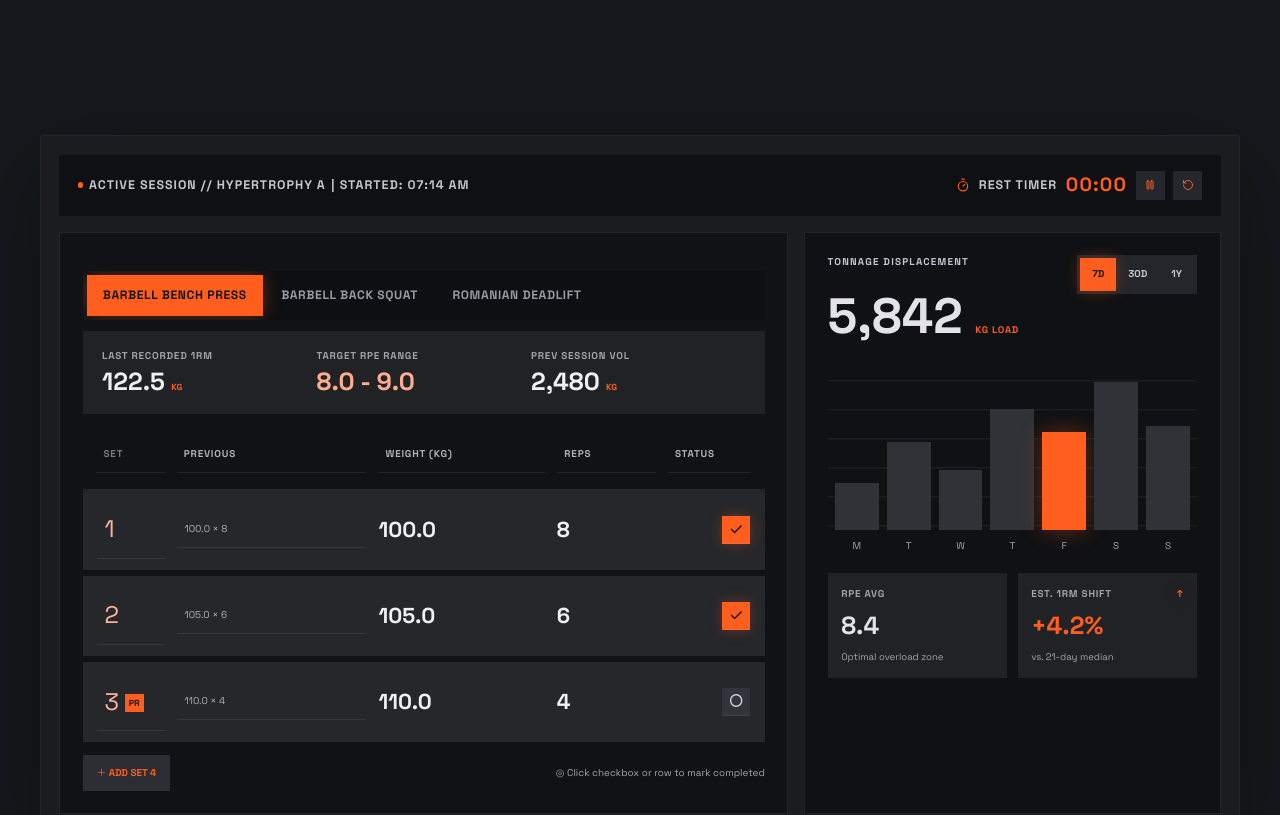
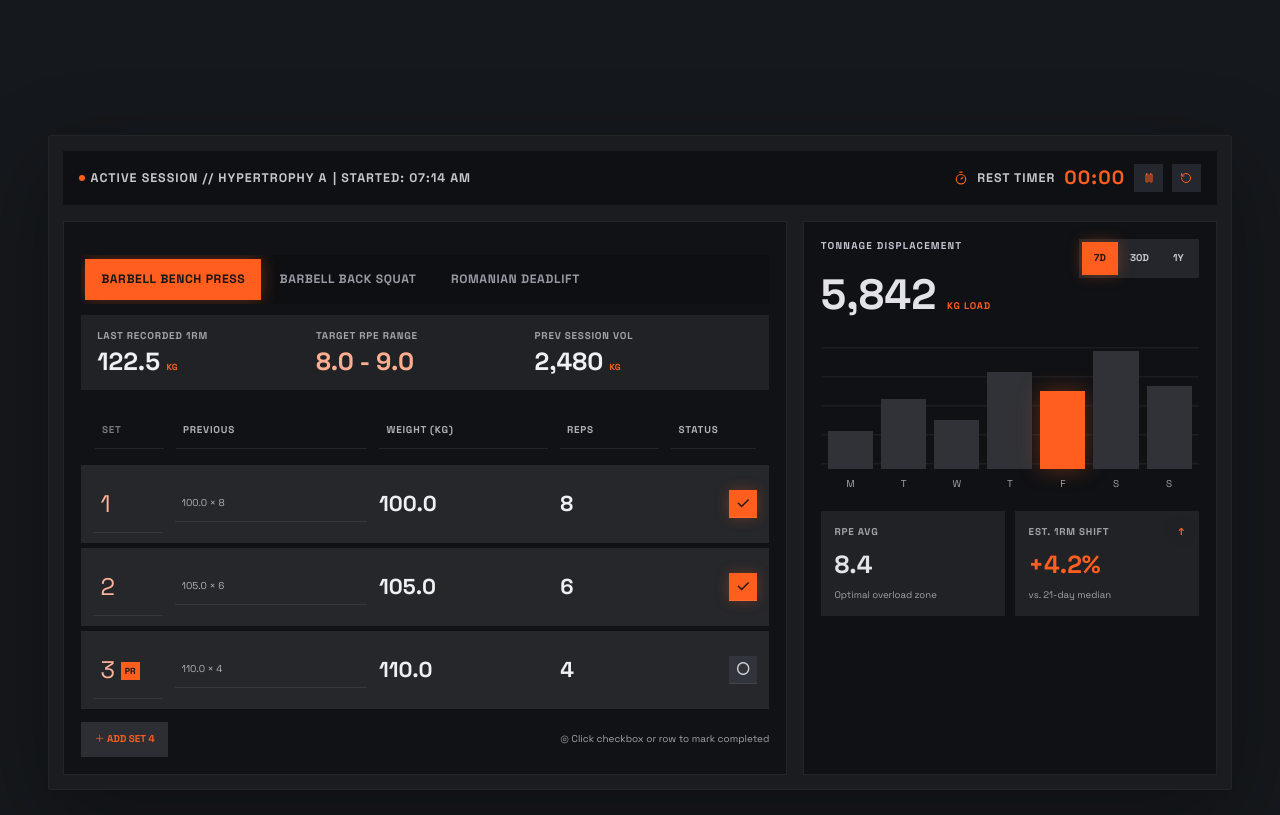
Before and after one commit to aditya-padmar/GymTrack, a React (Vite) app: page / in a window 1280 px wide. Shown: the part 740-1555 px from the top of the page. Built offline with nearby package versions, Linux system fonts and the light colour scheme; no server answers.

Commit message:
Tighten landing section spacing

```diff
--- a/src/index.css
+++ b/src/index.css
@@ -416,3 +416,28 @@ button, input, select, textarea { font: inherit; }
   .landing-record-section .landing-feature-card h3 { font-size: 1.8rem; }
   .landing-record-section .landing-feature-card p { font-size: .8rem; }
 }
+
+/* Compact the large reference blocks and keep their gutters balanced. */
+.landing-telemetry-wrap, .landing-compare-table, .landing-cta { margin-left: auto; margin-right: auto; }
+@media (min-width: 901px) {
+  .landing-telemetry-wrap { max-width: 1320px; padding: .9rem; width: calc(100% - 6rem); }
+  .landing-telemetry-top { padding: .8rem 1rem; }
+  .landing-set-panel, .landing-volume-panel { padding: 1.05rem; }
+  .landing-session-metrics { padding: .9rem 1rem; }
+  .landing-set-row { padding: .55rem .7rem; }
+  .landing-bars { height: 150px; }
+  .landing-volume-heading > div > strong { font-size: 2.65rem; }
+  .landing-compare-intro { margin-top: 6rem; max-width: 1100px; }
+  .landing-compare-intro h2 { font-size: clamp(3.8rem, 5vw, 5.9rem); }
+  .landing-compare-table { max-width: 1180px; width: calc(100% - 6rem); }
+  .compare-head { padding: .95rem 1.25rem; }
+  .compare-row { min-height: 5.8rem; padding: 1rem 1.25rem; }
+  .landing-cta { max-width: 1180px; padding: 3.7rem 1.5rem 4.2rem; }
+  .landing-cta h2 { font-size: clamp(3.8rem, 6.4vw, 6.7rem); }
+  .landing-cta p { font-size: 1rem; }
+}
+@media (max-width: 640px) {
+  .landing-telemetry-wrap { padding: .65rem; width: calc(100% - 1.5rem); }
+  .landing-compare-table { width: calc(100% - 1.5rem); }
+  .landing-cta { margin-left: .75rem; margin-right: .75rem; }
+}
```
Also changed, not shown: 2 other files (tests, documents, lock files or other folders).
